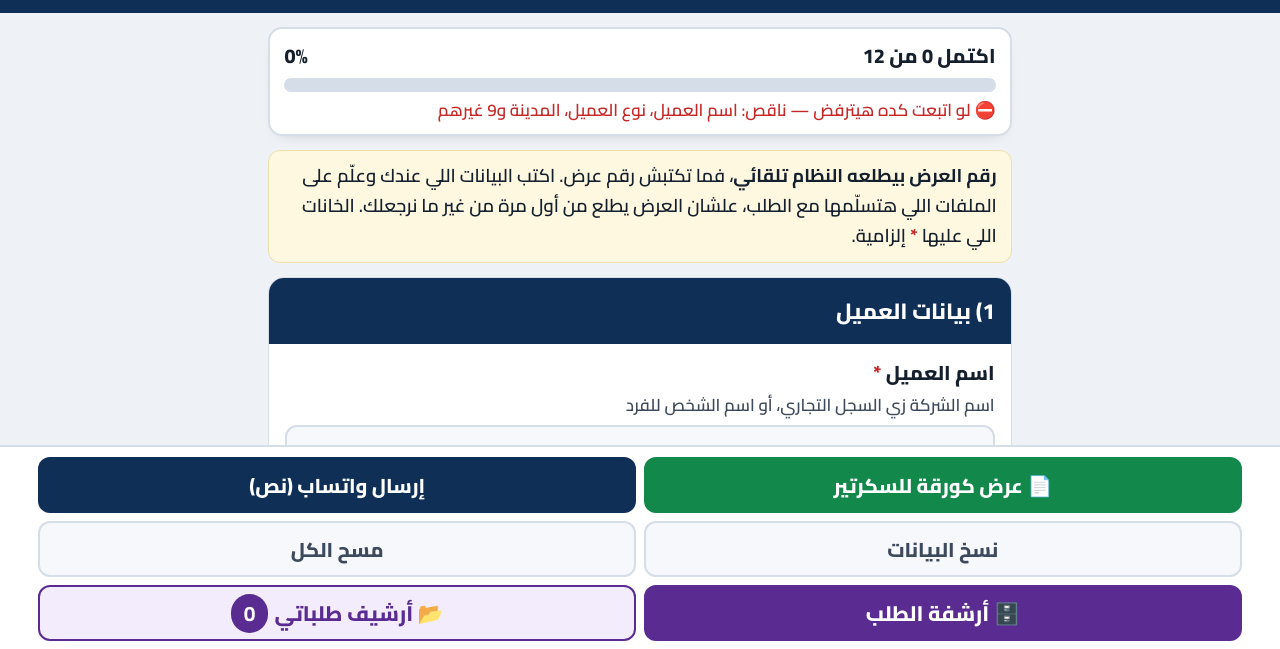
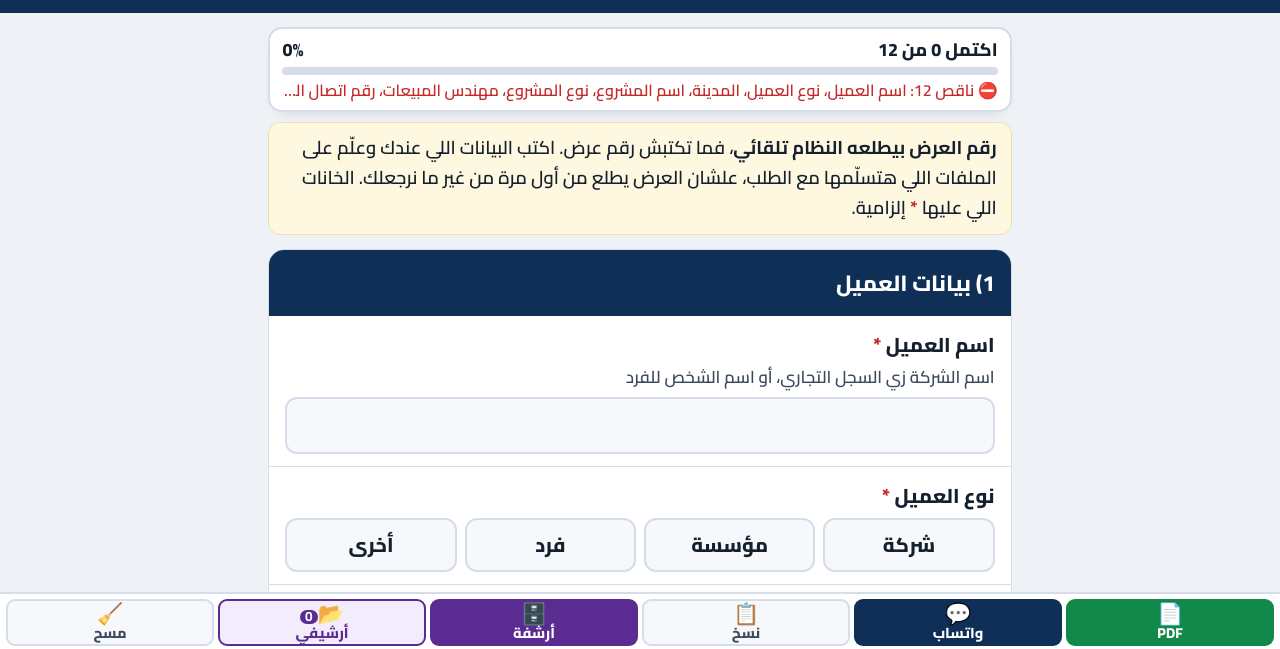
Before and after one commit to eng-sherif-nefal/eng-sherif-nefal.github.io, a plain HTML site: page index.html in a window 1280 px wide. Shown: the part 149-798 px from the top of the page. Drawn offline with Linux system fonts and the light colour scheme.

Commit message:
شريط أزرار رفيع وسطر نواقص واحد (R26)
Co-Authored-By: Claude Opus 5.5 <noreply@anthropic.com>
Claude-Session: https://claude.ai/code/session_01JiVu3t8dUy5bFBuXqKE47t

```diff
--- a/index.html
+++ b/index.html
@@ -113,6 +113,7 @@ input:focus,textarea:focus{outline:3px solid #f2b705;outline-offset:1px}
 .ar-p{font-weight:800;color:var(--navy);margin-top:2px}.ar-m{font-size:.9rem;color:var(--mute);margin-top:4px}.ar-b{display:grid;grid-template-columns:1fr 1fr 1fr;gap:8px;margin-top:10px}.ar-b button{min-height:54px;border-radius:12px;border:0;font:800 1rem Cairo,sans-serif;cursor:pointer;background:var(--navy);color:var(--paper)}.ar-b button+button{background:#1f8a4c;color:#fff}.ar-b button.del{background:#eef0f4;color:#b42318}.ar-b button.warnb{background:#f2b705;color:#15202e;grid-column:1/-1;order:-1}
 .ar-empty{text-align:center;padding:40px 14px;color:var(--mute);font-size:1.05rem;border:2px dashed var(--line);border-radius:14px}
 @media(max-width:560px){.ar-b{grid-template-columns:1fr 1fr}.ar-b button.del{grid-column:1/-1}}
+/*slim258*/.acts{grid-template-columns:repeat(6,minmax(0,1fr))!important;gap:4px!important;padding:5px 6px calc(5px + env(safe-area-inset-bottom))!important}.acts a,.acts button{min-height:44px!important;font-size:.72rem!important;border-radius:9px!important;padding:2px!important;line-height:1.15;flex-direction:column;gap:1px;white-space:nowrap;overflow:hidden}.acts i{font-style:normal;font-size:1.05rem;line-height:1}.acts .b5 b{min-width:1.3em;padding:0 4px;margin:0;font-size:.68rem}.wrap{padding-bottom:70px!important}.meter{padding:6px 12px!important;margin:0 0 10px!important}.meter .row{font-size:.9rem}.meter .bar{height:8px!important;margin-top:3px!important}.miss{font-size:.8rem!important;margin-top:2px!important;white-space:nowrap;overflow:hidden;text-overflow:ellipsis}.toast{bottom:100px!important}
 </style>
 </head>
 <body>
@@ -175,12 +176,12 @@ input:focus,textarea:focus{outline:3px solid #f2b705;outline-offset:1px}
 </form>
 </div>
 <div class="acts">
-<button class="b1" id="sh" type="button">📄 عرض كورقة للسكرتير</button>
-<a class="b2" id="wa" href="#" target="_blank" rel="noopener">إرسال واتساب (نص)</a>
-<button class="b3" id="cp" type="button">نسخ البيانات</button>
-<button class="b3" id="clr" type="button">مسح الكل</button>
-<button class="b4" id="arcSave" type="button">🗄️ أرشفة الطلب</button>
-<button class="b5" id="arcOpen" type="button">📂 أرشيف طلباتي <b id="arcN">0</b></button>
+<button class="b1" id="sh" type="button"><i>📄</i>PDF</button>
+<a class="b2" id="wa" href="#" target="_blank" rel="noopener"><i>💬</i>واتساب</a>
+<button class="b3" id="cp" type="button"><i>📋</i>نسخ</button>
+<button class="b4" id="arcSave" type="button"><i>🗄️</i>أرشفة</button>
+<button class="b5" id="arcOpen" type="button"><i>📂<b id="arcN">0</b></i>أرشيفي</button>
+<button class="b3" id="clr" type="button"><i>🧹</i>مسح</button>
 </div>
 <div id="arc"><div class="in"><div class="top"><span>📂 أرشيف طلباتي <small id="arcCnt"></small><small>محفوظ على جهازك ومتصفحك ده</small></span><button type="button" id="arcX">إغلاق</button></div><div class="sr"><input id="arcQ" type="search" placeholder="🔎 دوّر باسم العميل أو المشروع"></div><div id="arcList"></div></div></div>
 <div class="sheetbg" id="sheetbg"><div class="sheet" id="sheet"></div>
@@ -253,7 +254,7 @@ function text(){const L=['نموذج طلب عرض سعر',''];if(rejected()){L.
 function update(){
  const r=req(),done=r.filter(x=>x[1]).length,pct=Math.round(done/r.length*100);
  $('mtxt').textContent='اكتمل '+done+' من '+r.length;$('mpct').textContent=pct+'%';const b=$('mbar');b.style.width=pct+'%';b.classList.toggle('full',pct===100);
- const miss=r.filter(x=>!x[1]).map(x=>x[0]);$('miss').textContent=miss.length?('⛔ لو اتبعت كده هيترفض — ناقص: '+miss.slice(0,3).join('، ')+(miss.length>3?(' و'+(miss.length-3)+' غيرهم'):'')):'كل الخانات الإلزامية مكتملة ✓';$('miss').style.color=miss.length?'':'var(--ok)';
+ const miss=r.filter(x=>!x[1]).map(x=>x[0]);$('miss').textContent=miss.length?('⛔ ناقص '+miss.length+': '+miss.join('، ')):'كل الخانات الإلزامية مكتملة ✓';$('miss').style.color=miss.length?'':'var(--ok)';
  const t=val('c_type');$('box_co').hidden=!t||t==='فرد';$('box_in').hidden=t!=='فرد';
  $('c_city_o').hidden=val('c_city')!=='أخرى';
  $('r_call').disabled=!!val('r_callno');
@@ -275,8 +276,8 @@ const BRMAX=4,BRSCOPE='type';const BRORD=[];frm.addEventListener('change',e=>{co
 $('cp').addEventListener('click',()=>{const t=text();const ok=()=>toast('اتنسخت البيانات — الصقها في الواتساب للمساعد');
  if(navigator.clipboard&&navigator.clipboard.writeText)navigator.clipboard.writeText(t).then(ok,()=>fb(t)&&ok());else if(fb(t))ok();});
 function fb(t){try{const a=document.createElement('textarea');a.value=t;a.style.position='fixed';a.style.opacity='0';document.body.appendChild(a);a.select();const r=document.execCommand('copy');a.remove();return r}catch(e){return false}}
-let armed=false;$('clr').addEventListener('click',e=>{if(!armed){armed=true;e.target.textContent='اضغط تاني للتأكيد';setTimeout(()=>{armed=false;e.target.textContent='مسح الكل'},3000);return}
- frm.reset();armed=false;e.target.textContent='مسح الكل';try{localStorage.removeItem(KEY)}catch(x){};$('c_city').value='';cityUI();update();toast('اتمسحت كل الخانات')});
+let armed=false;$('clr').addEventListener('click',e=>{if(!armed){armed=true;$('clr').innerHTML='<i>⚠️</i>تأكيد؟';setTimeout(()=>{armed=false;$('clr').innerHTML='<i>🧹</i>مسح'},3000);return}
+ frm.reset();armed=false;$('clr').innerHTML='<i>🧹</i>مسح';try{localStorage.removeItem(KEY)}catch(x){};$('c_city').value='';cityUI();update();toast('اتمسحت كل الخانات')});
 
 const CG=[["منطقة الرياض", "#0b5d3b", "#e2f3e9", ["الرياض", "الخرج", "الدرعية", "المجمعة", "الزلفي", "شقراء", "الدوادمي", "القويعية", "عفيف", "وادي الدواسر", "الأفلاج"]], ["منطقة مكة المكرمة", "#a11d1d", "#fde4e4", ["جدة", "مكة المكرمة", "الطائف", "رابغ", "القنفذة"]], ["منطقة المدينة المنورة", "#1d4ea3", "#e2ebfb", ["المدينة المنورة", "ينبع", "العُلا"]], ["المنطقة الشرقية", "#8a5700", "#fcefd2", ["الدمام", "الخبر", "الظهران", "الجبيل", "الأحساء", "القطيف", "حفر الباطن", "الخفجي"]], ["منطقة القصيم", "#5a2b90", "#eee5fa", ["بريدة", "عنيزة", "الرس", "البكيرية"]], ["منطقة عسير", "#0d6b70", "#dbf2f2", ["أبها", "خميس مشيط", "محايل عسير", "بيشة", "النماص"]], ["الشمال", "#6a4626", "#f2e9df", ["حائل", "الجوف (سكاكا)", "القريات", "عرعر", "تبوك"]], ["الجنوب", "#3b4252", "#e8ebf0", ["جازان", "نجران", "الباحة"]]];
 function cityUI(){const v=$('c_city').value,b=$('cbtn');$('cbtxt').textContent=v?(v==='أخرى'?'أخرى (اكتبها تحت)':v):'اختار المدينة';b.classList.toggle('has',!!v);}
```
